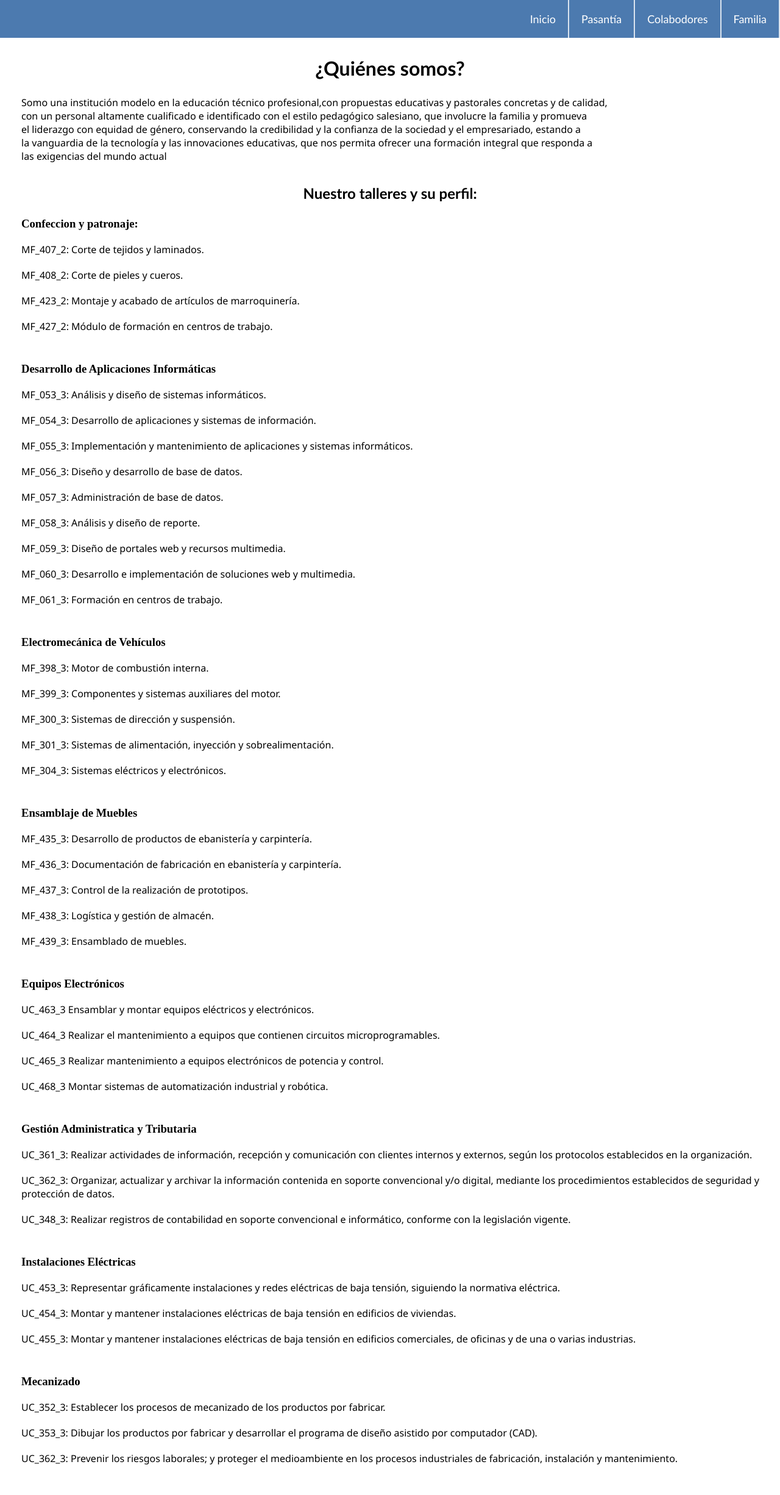
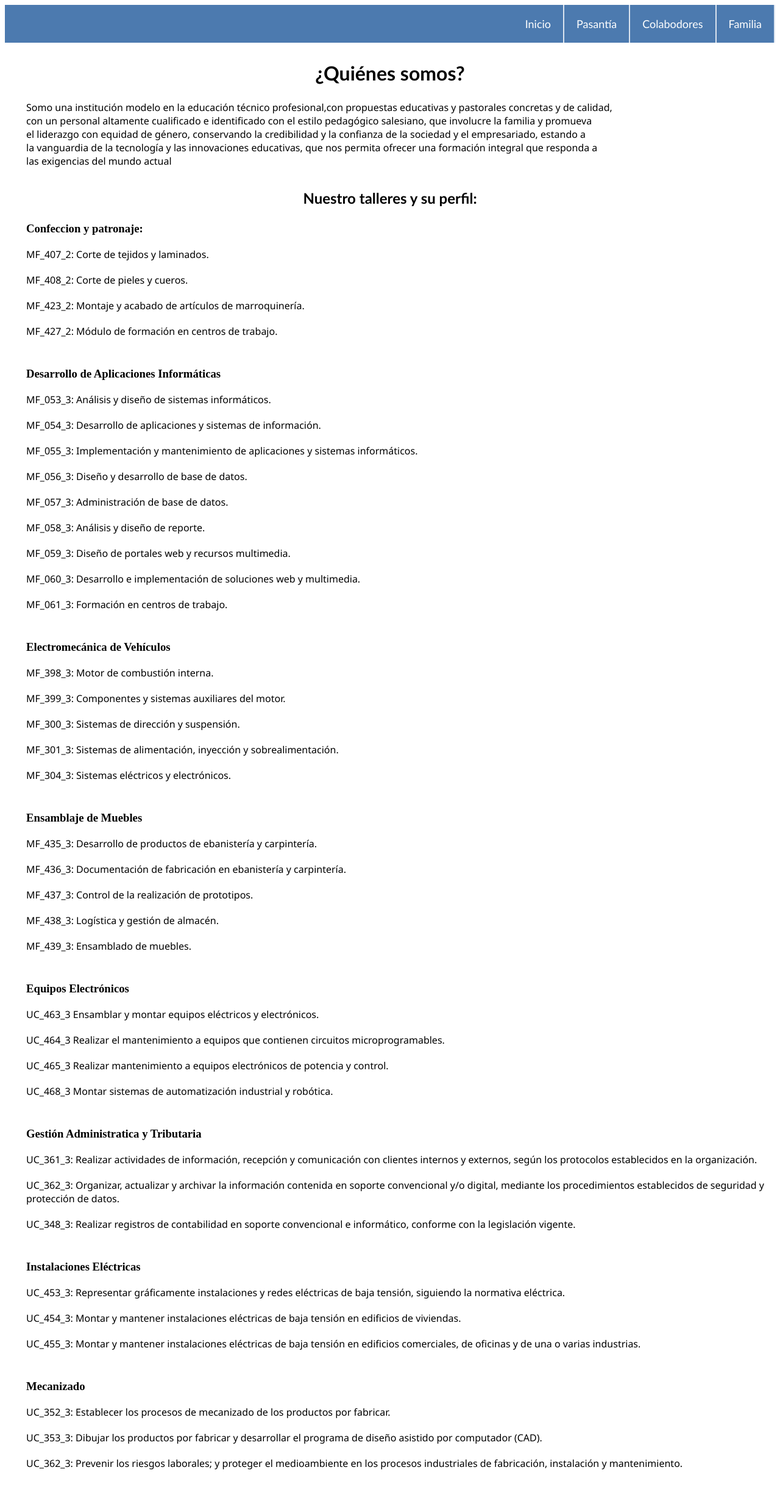
Before and after one commit to alexa111119/practica_equipo2, a PHP site: page / in a window 1280 px wide. Shown: the whole page at 61% size. Before the commit the page ends 2401 px from the top, so only its background shows below. Run offline with PHP 8.4, Linux system fonts and the light colour scheme.

Commit message:
cambio a PHP

```diff
--- a/css/inicio.css
+++ b/css/inicio.css
@@ -31,11 +31,7 @@ header{
     text-decoration: none;
 }
 
-body{
-    margin: 0;
-    padding: 0;
-    box-sizing: border-box;
-}
+
 
 h1, h2{
  font-family: 'Gill Sans', 'Gill Sans MT', Calibri, 'Trebuchet MS', sans-serif;
```
Also changed, not shown: colaboradores.php (renamed from colaboradores.html), familia.php (renamed from familia.html), index.php (renamed from index.html), pasantia.php (renamed from pasantia.html).
